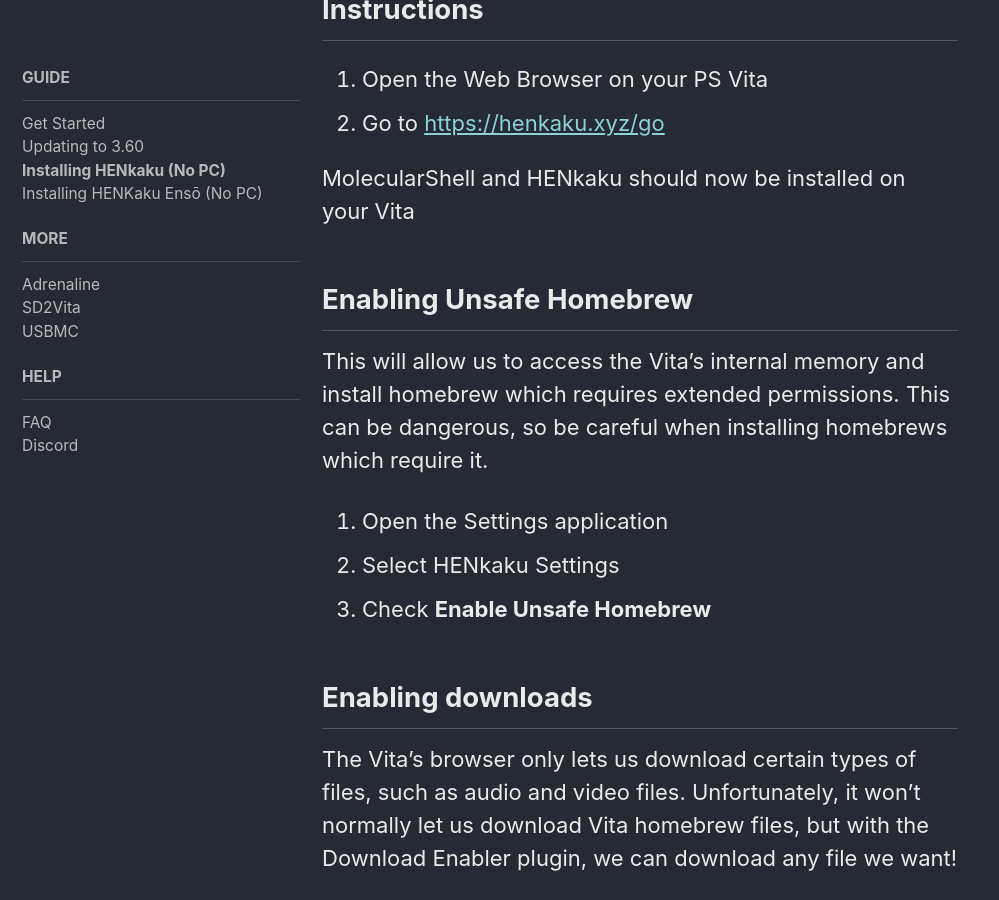
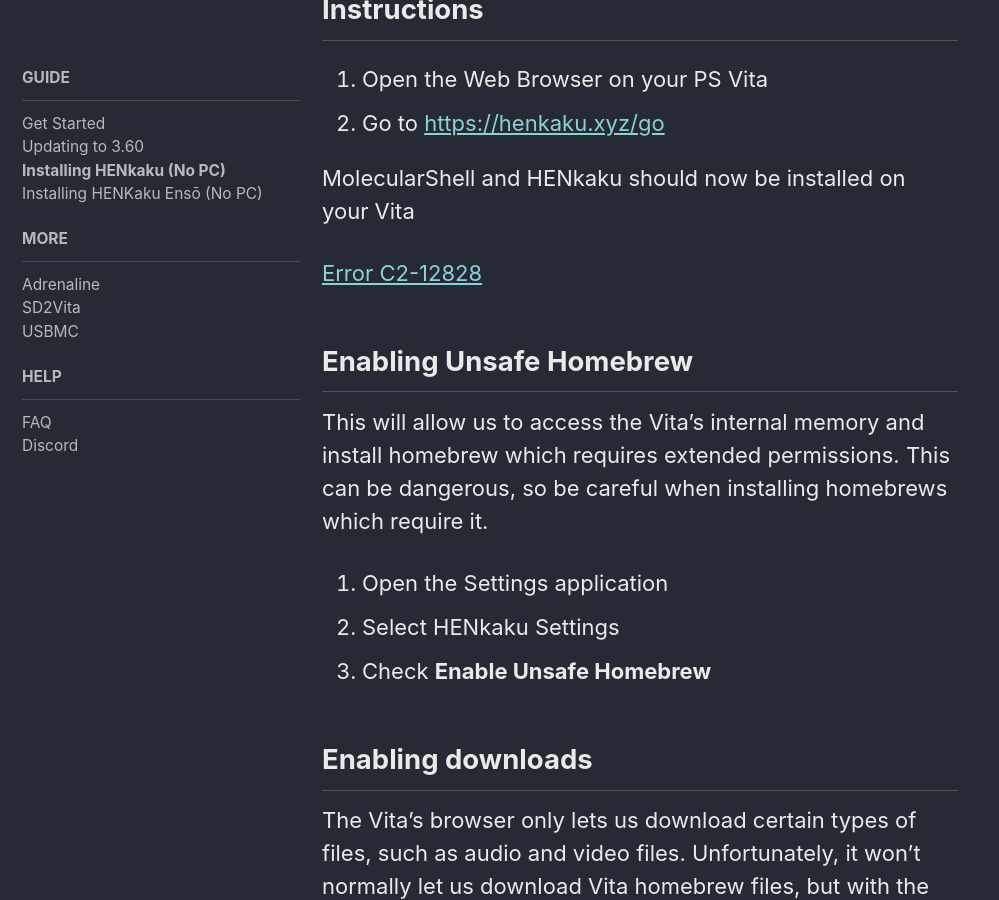
Before and after one commit to emiyl/vita.cfw.guide, a Jekyll site: the page built from guide/installing-henkaku-no-pc.md, in a window 1280 px wide and 900 px high, scrolled down 546 px. Shown: the whole window, without its empty margins (0-999 px from the left). Built offline with Jekyll 4.4.1, drawn with Linux system fonts in a browser that asks for light colours; nearby versions of some CDN libraries.

Commit message:
Update installing-henkaku-no-pc.md

```diff
--- a/guide/installing-henkaku-no-pc.md
+++ b/guide/installing-henkaku-no-pc.md
@@ -12,6 +12,8 @@
 2. Go to [https://henkaku.xyz/go](https://henkaku.xyz/go){:target="_blank"}
 
 MolecularShell and HENkaku should now be installed on your Vita
+
+[Error C2-12828](/help/faq/#error-c2-12828-when-launching-henkaku){:target="_blank"}
 
 ## Enabling Unsafe Homebrew
 This will allow us to access the Vita’s internal memory and install homebrew which requires extended permissions. This can be dangerous, so be careful when installing homebrews which require it.
```
